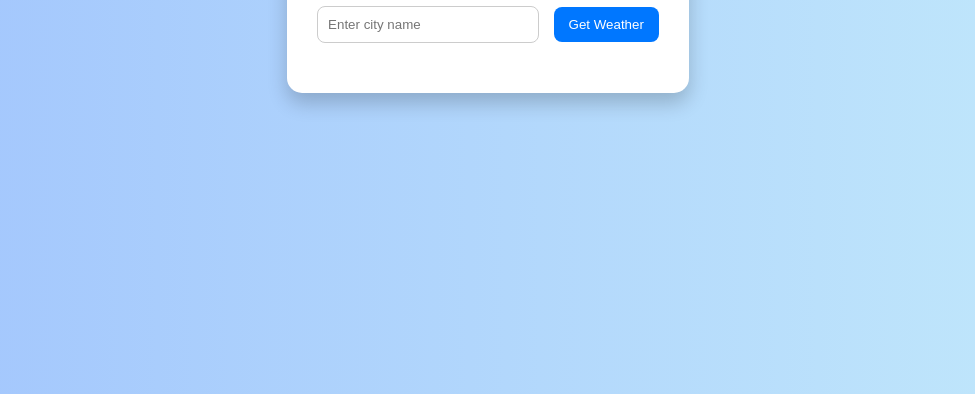
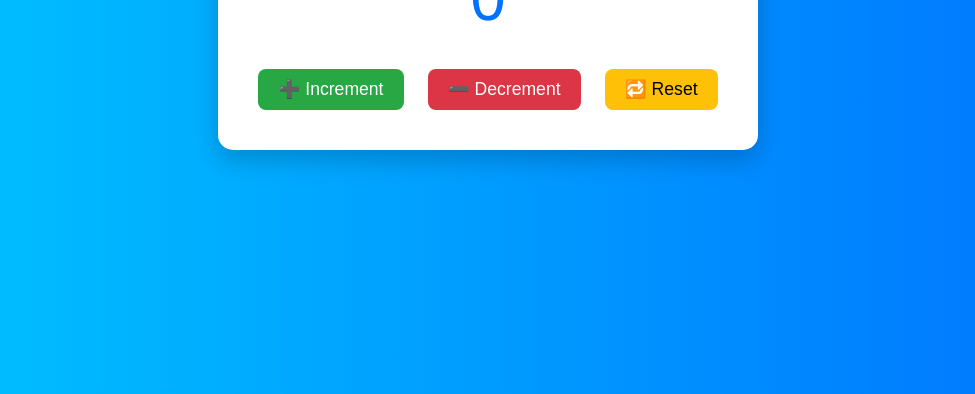
Before and after one commit to Shivsandhanshiv/COSC_Hackweek_Platform, a plain HTML site: page index.html in a window 1280 px wide. Shown: the part 406-800 px from the top of the page, without its empty margins (152-1127 px from the left). Drawn offline with Linux system fonts and the light colour scheme.

Commit message:
Mini JavaScript Function Showdown

```diff
--- a/index.html
+++ b/index.html
@@ -1,17 +1,20 @@
 <!DOCTYPE html>
 <html lang="en">
 <head>
-  <meta charset="UTF-8" />
-  <meta name="viewport" content="width=device-width, initial-scale=1.0"/>
-  <title>Weather Watch 🌦️</title>
-  <link rel="stylesheet" href="style.css" />
+  <meta charset="UTF-8">
+  <meta name="viewport" content="width=device-width, initial-scale=1">
+  <title>COSC Commit Counter</title>
+  <link rel="stylesheet" href="style.css">
 </head>
 <body>
   <div class="container">
-    <h1>Weather Watch 🌤️</h1>
-    <input type="text" id="city" placeholder="Enter city name" />
-    <button onclick="getWeather()">Get Weather</button>
-    <div id="result" class="result"></div>
+    <h1>COSC Commit Counter 🚀</h1>
+    <div id="counter">0</div>
+    <div class="buttons">
+      <button onclick="increment()">➕ Increment</button>
+      <button onclick="decrement()">➖ Decrement</button>
+      <button onclick="reset()">🔁 Reset</button>
+    </div>
   </div>
   <script src="script.js"></script>
 </body>
--- a/script.js
+++ b/script.js
@@ -1,23 +1,22 @@
-const apiKey = '035dea0650104342a23a0fd881958e6f';
-async function getWeather() {
-  const city = document.getElementById('city').value.trim();
-  const url = `https://api.openweathermap.org/data/2.5/weather?q=${city}&units=metric&appid=${apiKey}`;
+let count = 0;
 
-  try {
-    const response = await fetch(url);
-    const data = await response.json();
+function updateCounter() {
+  document.getElementById('counter').textContent = count;
+}
 
-    if (data.cod === 200) {
-      document.getElementById('result').innerHTML = `
-        <h2>Weather in ${data.name}</h2>
-        <p>🌡️ Temperature: ${data.main.temp} °C</p>
-        <p>💧 Humidity: ${data.main.humidity}%</p>
-        <p>🌥️ Forecast: ${data.weather[0].description}</p>
-      `;
-    } else {
-      document.getElementById('result').innerHTML = `<p style="color:red;">❌ Error: ${data.message}</p>`;
-    }
-  } catch (error) {
-    document.getElementById('result').innerHTML = `<p style="color:red;">⚠️ Failed to fetch data. Please try again.</p>`;
+function increment() {
+  count++;
+  updateCounter();
+}
+
+function decrement() {
+  if (count > 0) {
+    count--;
+    updateCounter();
   }
 }
+
+function reset() {
+  count = 0;
+  updateCounter();
+}
--- a/style.css
+++ b/style.css
@@ -1,6 +1,6 @@
 body {
-  font-family: Arial, sans-serif;
-  background: linear-gradient(to right, #a1c4fd, #c2e9fb);
+  font-family: 'Segoe UI', sans-serif;
+  background: linear-gradient(to right, #00c6ff, #0072ff);
   display: flex;
   justify-content: center;
   align-items: center;
@@ -9,35 +9,38 @@ body {
 }
 
 .container {
-  text-align: center;
-  background: #fff;
+  background: white;
   padding: 30px;
   border-radius: 15px;
-  box-shadow: 0 10px 20px rgba(0,0,0,0.2);
+  text-align: center;
+  box-shadow: 0 10px 25px rgba(0,0,0,0.2);
 }
 
-input {
-  padding: 10px;
-  width: 200px;
-  border-radius: 8px;
-  border: 1px solid #ccc;
+h1 {
+  margin-bottom: 20px;
+  color: #333;
 }
 
-button {
-  padding: 10px 15px;
-  margin-left: 10px;
-  background-color: #0077ff;
-  color: white;
+#counter {
+  font-size: 4rem;
+  margin: 20px 0;
+  color: #0072ff;
+}
+
+.buttons button {
+  padding: 10px 20px;
+  margin: 10px;
+  font-size: 1.1rem;
   border: none;
   border-radius: 8px;
   cursor: pointer;
+  transition: background 0.3s;
 }
 
-button:hover {
-  background-color: #005dd1;
+.buttons button:hover {
+  opacity: 0.9;
 }
 
-.result {
-  margin-top: 20px;
-  font-size: 1.1rem;
-}
+button:nth-child(1) { background-color: #28a745; color: white; }  /* Increment */
+button:nth-child(2) { background-color: #dc3545; color: white; }  /* Decrement */
+button:nth-child(3) { background-color: #ffc107; color: black; }  /* Reset */
```
Also changed, not shown: Screenshot 2025-06-24 140327.png (added).
